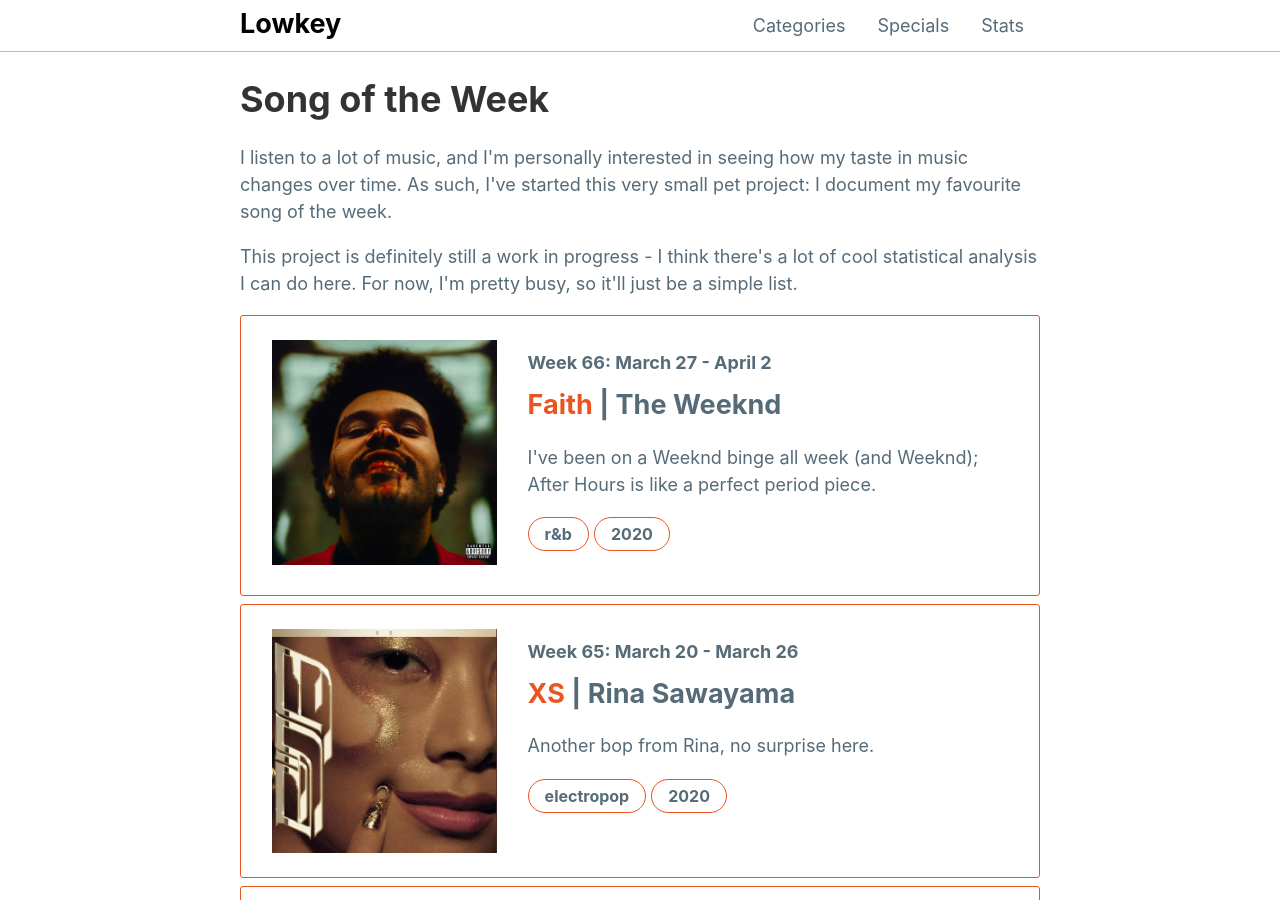
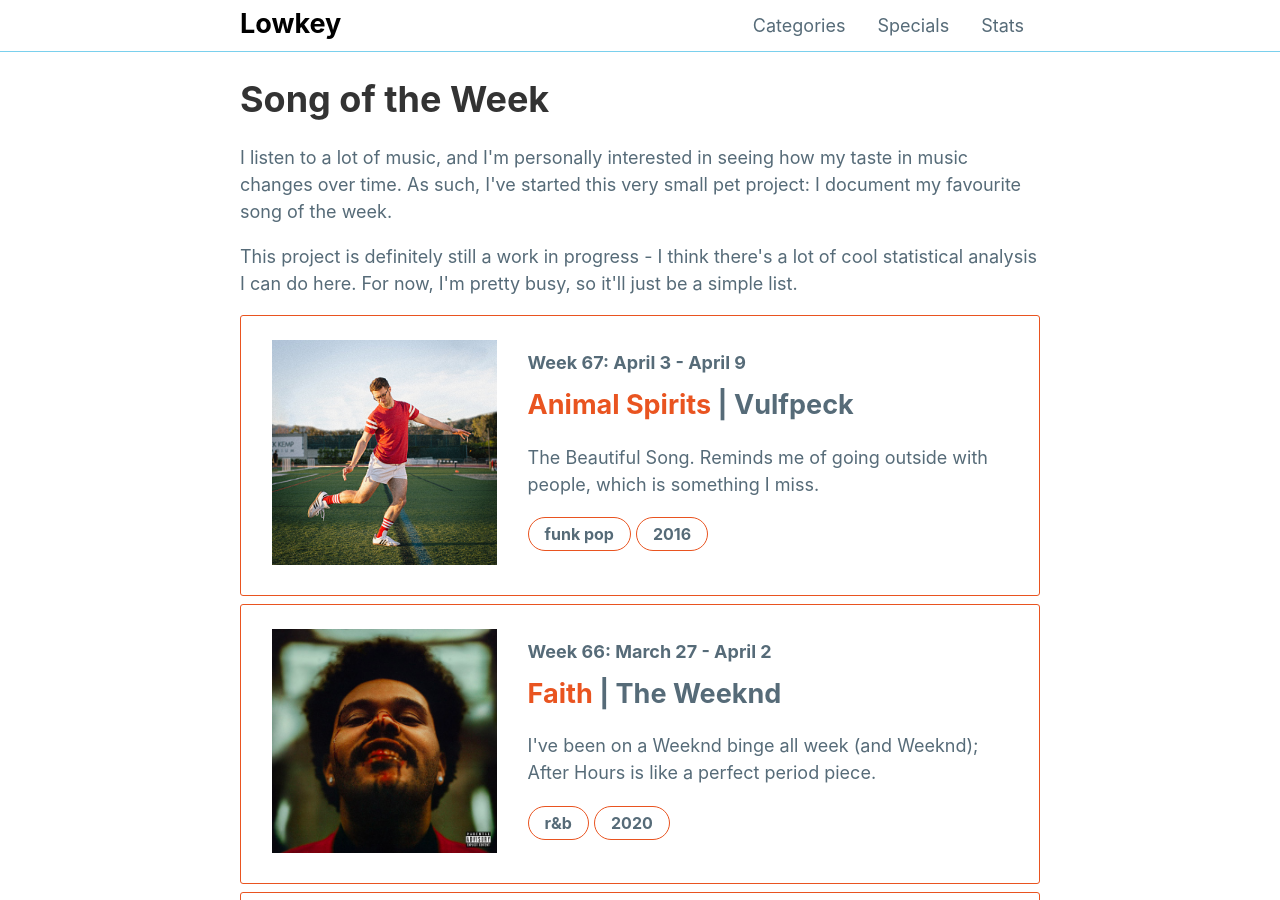
Before and after one commit to mattxwang/lowkey, a Jekyll site: the page built from _stats/song-of-the-week.html, in a window 1280 px wide and 900 px high. Built offline with Jekyll 4.4.1, drawn with Linux system fonts in a browser that asks for light colours; comment, search, counter and statistics services are not loaded.

Commit message:
animal spirits!

```diff
--- a/_data/sotw.yml
+++ b/_data/sotw.yml
@@ -658,3 +658,13 @@
   year: 2020
   blurb: >
     I've been on a Weeknd binge all week (and Weeknd); After Hours is like a perfect period piece.
+week67:
+  week: "Week 67: April 3 - April 9"
+  title: "Animal Spirits"
+  artist: "Vulfpeck"
+  album: "The Beautiful Game"
+  album_art: "the-beautiful-game.jpg"
+  genre: "funk pop"
+  year: 2016
+  blurb: >
+    The Beautiful Song. Reminds me of going outside with people, which is something I miss.
```
Also changed, not shown: img/albums/the-beautiful-game.jpg (added).
